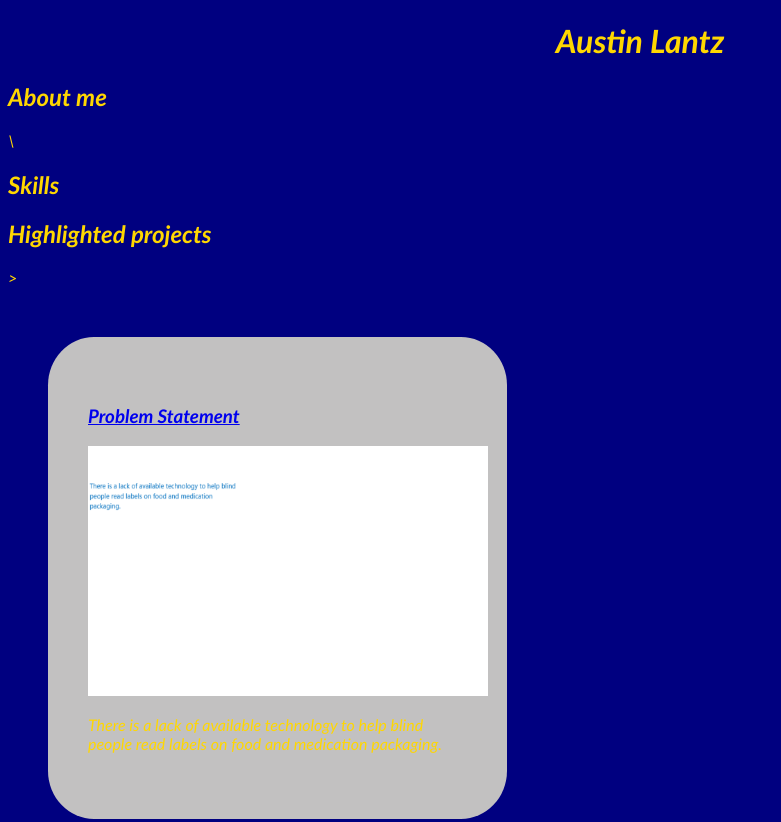
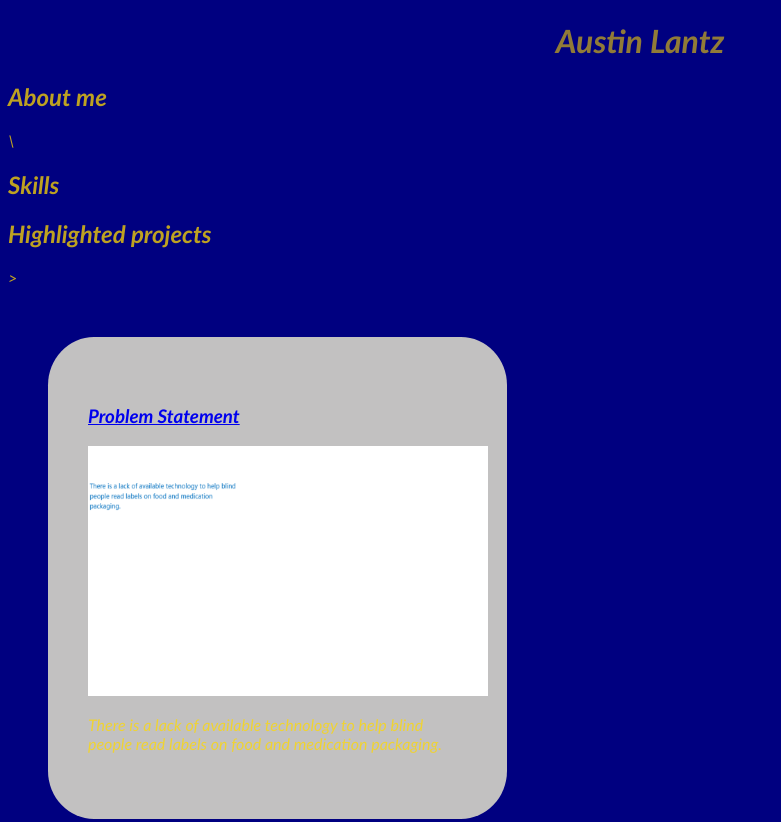
Before and after one commit to aklantz/aklantz.github.io, a plain HTML site: page index.html in a window 1280 px wide. Shown: the top 822 px of the page, without its empty margins (0-781 px from the left). Drawn offline with Linux system fonts and the light colour scheme.

Commit message:
Add files via upload

```diff
--- a/styles.css
+++ b/styles.css
@@ -2,11 +2,11 @@ body {
     background-color: navy;
     font-family: 'Trebuchet MS', 'Lucida Sans Unicode', 'Lucida Grande', 'Lucida Sans', Arial, sans-serif;
     font-style: italic;
-    color: gold;
+    color: rgba(255, 217, 0, 0.747);
 }
 h1 {
     text-align: center;
-    color: gold;
+    color: rgba(255, 217, 0, 0.568);
 }
 
 .projects {
```
